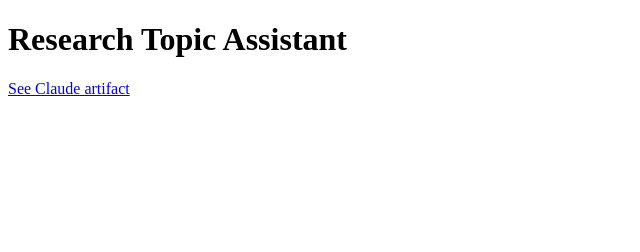
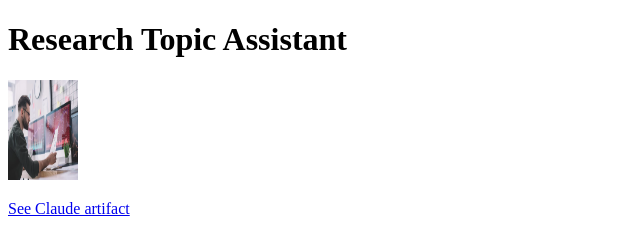
Before and after one commit to hfyee/ai-research-asst, a plain HTML site: page index.html in a window 1280 px wide. Shown: the whole page, without its empty margins (0-640 px from the left). Drawn offline with Linux system fonts and the light colour scheme.

Commit message:
Add image to index.html
Added an image of a research analyst to the web app.

```diff
--- a/index.html
+++ b/index.html
@@ -4,6 +4,7 @@
 </head>
  <body>
  <h1>Research Topic Assistant</h1>
+   <p><img src="research_analyst.png" style="width: 70px; height: 100px;" alt="Research analyst image" /></p>
    <a href="https://claude.ai/public/artifacts/a90a0d62-ef11-4bb9-a8e1-064605963ab5">See Claude artifact</a>
  </body>
  </html>
```
